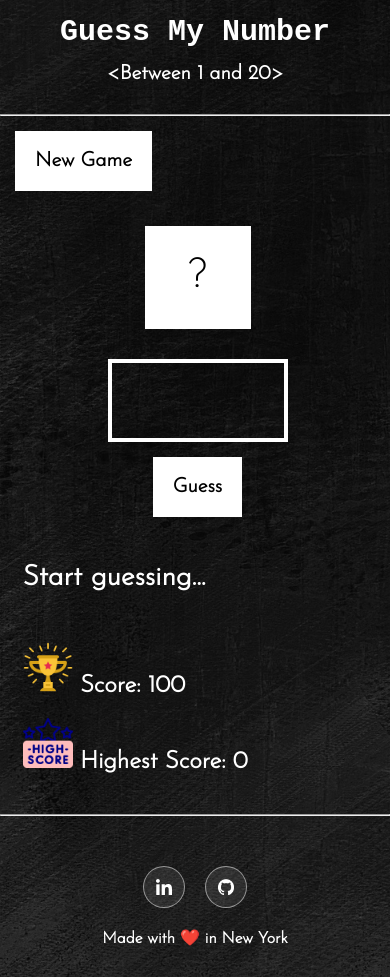
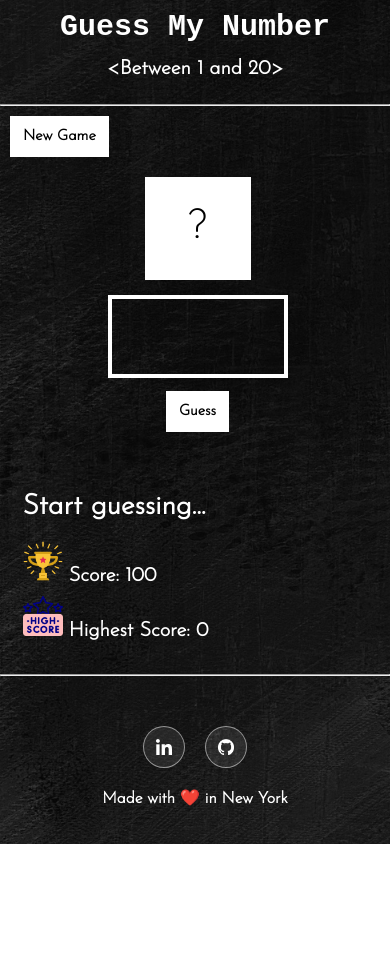
Before and after one commit to siyunfeng/guess-my-number, a React (Create React App) app: page / in a window 390 px wide. After the commit the page ends 844 px from the top, so only its background shows below. Built offline with nearby package versions, Linux system fonts and the light colour scheme; a web font is replaced by a local one.

Commit message:
updated mobile screen layout

```diff
--- a/src/App.css
+++ b/src/App.css
@@ -255,7 +255,7 @@ h1 {
 @media (max-width: 415px) {
   #title {
     text-align: center;
-    margin: 1.5rem auto;
+    margin: 1rem auto;
   }
 
   h1 {
@@ -272,6 +272,12 @@ h1 {
     margin: 10px 0 0;
   }
 
+  .btn {
+    padding: 1.3rem;
+    margin: 1rem;
+    font-size: 1.5rem;
+  }
+
   .current-guess {
     font-size: 42px;
     background: white;
@@ -279,13 +285,20 @@ h1 {
     text-align: center;
     width: 106px;
     padding: 2rem auto;
-    margin: 1rem;
+    margin: 0;
+  }
+
+  .input-err-message {
+    font-size: 16px;
+    font-weight: bold;
+    margin: 0.3rem;
   }
 
   .guess {
     font-size: 38px;
     padding: 1.8rem;
     width: 18rem;
+    margin: 0;
   }
 
   .message-box {
@@ -295,8 +308,21 @@ h1 {
     align-items: center;
   }
 
+  .score-board {
+    font-size: 20px;
+  }
+
+  .icon-score-board {
+    width: 40px;
+  }
+
+  .current-score-label, .highest-score-label {
+    margin-bottom: 1rem;
+  }
+
   .message {
     font-size: 28px;
+    margin: 0.5rem 0 2rem;
   }
 
   .won, .lost {
@@ -308,12 +334,13 @@ h1 {
   }
 
   .message-board {
-    padding: 20px;
+    padding: 8px 20px;
+    margin-bottom: 15px;
   }
 
   .guess-box {
     margin: 0;
-    padding: 20px 3px;
+    padding: 15px 3px;
     height: 200px;
   }
 }
```
